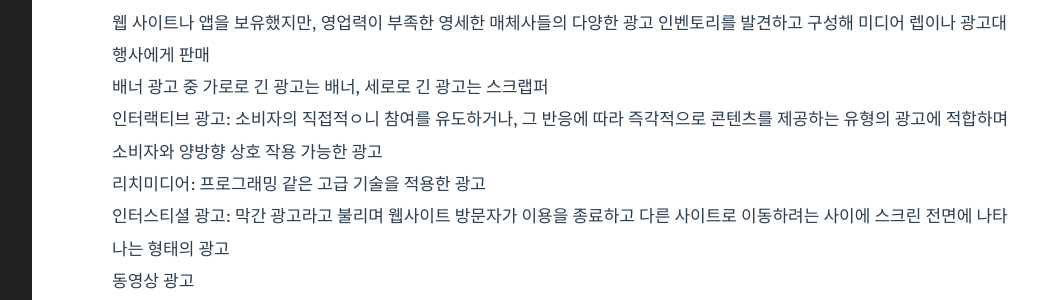
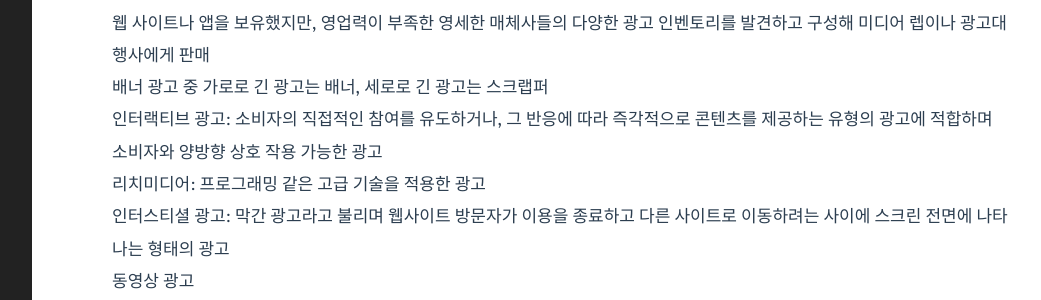
Before and after one commit to shina1221/shina1221.github.io, a Jekyll site: the page built from _posts/도서/마케팅/2026-05-20-검색광고마케터2.markdown, in a window 1280 px wide and 900 px high, scrolled down 2823 px. Shown: the part 151-451 px from the top of the window, without its empty margins (188-1229 px from the left). Built offline with Jekyll 4.4.1, drawn with Linux system fonts in a browser that asks for light colours.

Commit message:
Update 2026-05-20-검색광고마케터2.markdown

```diff
--- a/_posts/도서/마케팅/2026-05-20-검색광고마케터2.markdown
+++ b/_posts/도서/마케팅/2026-05-20-검색광고마케터2.markdown
@@ -79,7 +79,7 @@ ex) 무라벨 생수, 사회용품 사용, 판매 수익금 일부 기부
 *애드서버: 광고물을 게재하거나 삭제하며 각종 타겟팅 기법을 적용해주고, 광고 통계 리포트를 산출해주는 광고 관리 시스템
 웹 사이트나 앱을 보유했지만, 영업력이 부족한 영세한 매체사들의 다양한 광고 인벤토리를 발견하고 구성해 미디어 렙이나 광고대행사에게 판매
 배너 광고 중 가로로 긴 광고는 배너, 세로로 긴 광고는 스크랩퍼
-인터랙티브 광고: 소비자의 직접적ㅇ니 참여를 유도하거나, 그 반응에 따라 즉각적으로 콘텐츠를 제공하는 유형의 광고에 적합하며 소비자와 양방향 상호 작용 가능한 광고
+인터랙티브 광고: 소비자의 직접적인 참여를 유도하거나, 그 반응에 따라 즉각적으로 콘텐츠를 제공하는 유형의 광고에 적합하며 소비자와 양방향 상호 작용 가능한 광고
 리치미디어: 프로그래밍 같은 고급 기술을 적용한 광고
 인터스티셜 광고: 막간 광고라고 불리며 웹사이트 방문자가 이용을 종료하고 다른 사이트로 이동하려는 사이에 스크린 전면에 나타나는 형태의 광고
 동영상 광고
```
Also changed, not shown: other parts of _posts/도서/마케팅/2026-05-20-검색광고마케터2.markdown (+1 -1 lines).
